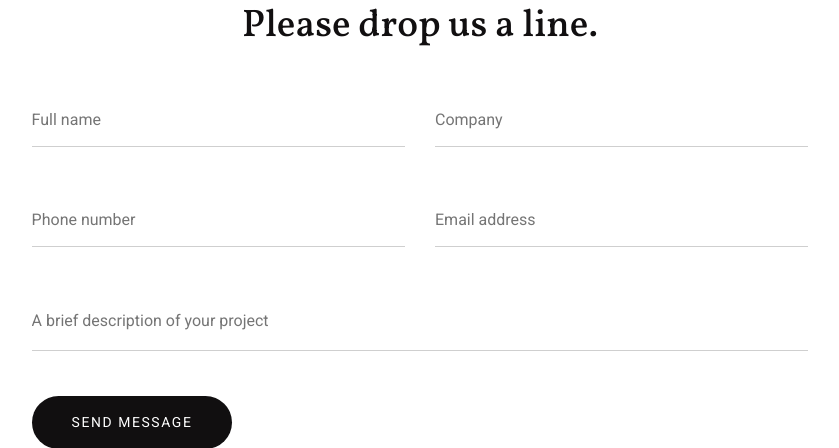
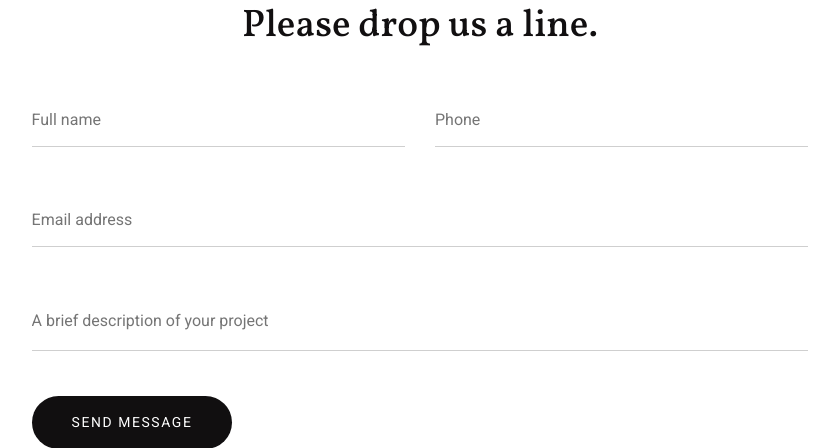
Before and after one commit to yourfriendsteph/brytedesign.com, a PHP site: page /contact.html in a window 1280 px wide. Shown: the part 514-962 px from the top of the page, without its empty margins (220-1059 px from the left). Run offline with PHP 8.4, Linux system fonts and the light colour scheme.

Commit message:
form updates

```diff
--- a/assets/php/form-contact.php
+++ b/assets/php/form-contact.php
@@ -59,6 +59,8 @@ $body = "
         <div style='background:#fff; width:600px; margin:20px auto; padding:35px 60px 25px; box-sizing:border-box; border-radius:4px; box-shadow: 0 15px 40px rgba(141, 153, 167, 0.05);'>
             <div style='color:#8d99a7;'>Name:</div>
             <div style='margin-bottom:10px;'>$name</div>
+            <div style='color:#8d99a7;'>Phone:</div>
+            <div style='margin-bottom:10px;'>$phone</div>
             <div style='color:#8d99a7;padding-top:13px;border-top:1px solid #f3f5f6;'>Email sender:</div>
             <div style='margin-bottom:10px;'>$email</div>
             <div style='color:#8d99a7;padding-top:13px;border-top:1px solid #f3f5f6;'>Comment:</div>
@@ -82,7 +84,7 @@ $mail->CharSet = 'UTF-8';
 $mail->IsHTML(true);
 $mail->Subject = 'Contact Form';  // subject of the letter
 $mail->Body = $body;
-$mail->AltBody = 'Name: $name, Email sender: $email, Comment: $message';
+$mail->AltBody = 'Name: $name, Email sender: $email, Phone: $phone, Comment: $message';
 
 if ($mail->send() && $errorMSG == ''){
    echo 'success';
--- a/contact.html
+++ b/contact.html
@@ -91,19 +91,13 @@
 				        </div>
 				        <div class="col-12 col-lg-6">
 						    <div class="form-group">
-                                <input type="text" class="inputText" id="company" name="company" placeholder="Company" required="" autocomplete="on" oninvalid="setCustomValidity('Email is incorrect')" onkeyup="setCustomValidity('')">
+                                <input type="text" class="inputText" id="phone" name="phone" placeholder="Phone" required="" autocomplete="on" oninvalid="setCustomValidity('Email is incorrect')" onkeyup="setCustomValidity('')">
 								<div class="help-block with-errors"></div>
 							</div>
 				        </div>
 			        </div>
               <div class="row">
-          <div class="col-12 col-lg-6">
-          <div class="form-group">
-                          <input type="phone" class="inputText" id="phone" name="Phone" placeholder="Phone number" required="required" autocomplete="on" oninvalid="setCustomValidity('Fill in the field')" onkeyup="setCustomValidity('')">
-          <div class="help-block with-errors"></div>
-        </div>
-          </div>
-          <div class="col-12 col-lg-6">
+          <div class="col-12 col-lg-12">
           <div class="form-group">
                           <input type="email" class="inputText" id="email" name="email" placeholder="Email address" required="required" autocomplete="off" oninvalid="setCustomValidity('Email is incorrect')" onkeyup="setCustomValidity('')">
           <div class="help-block with-errors"></div>
```
